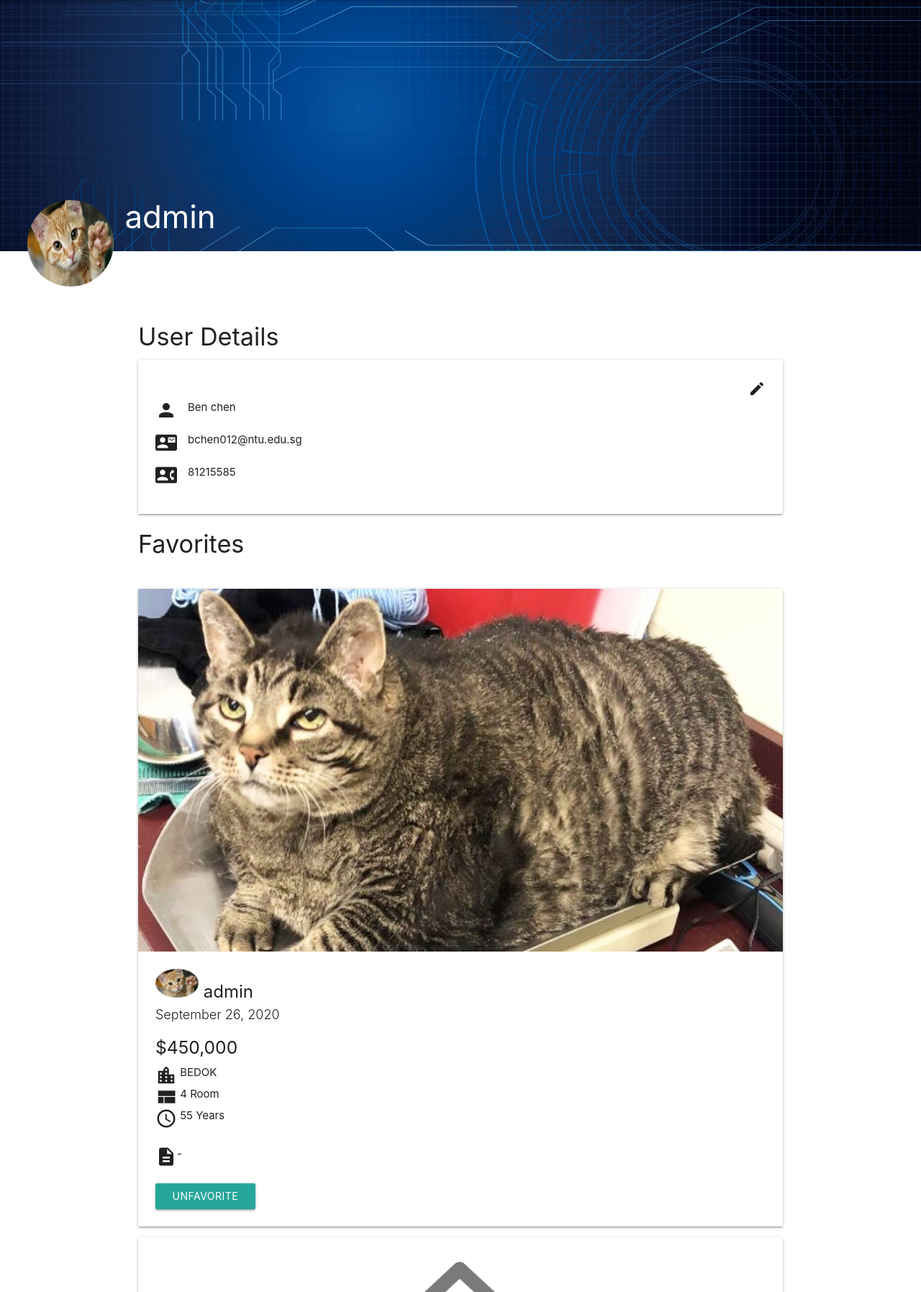
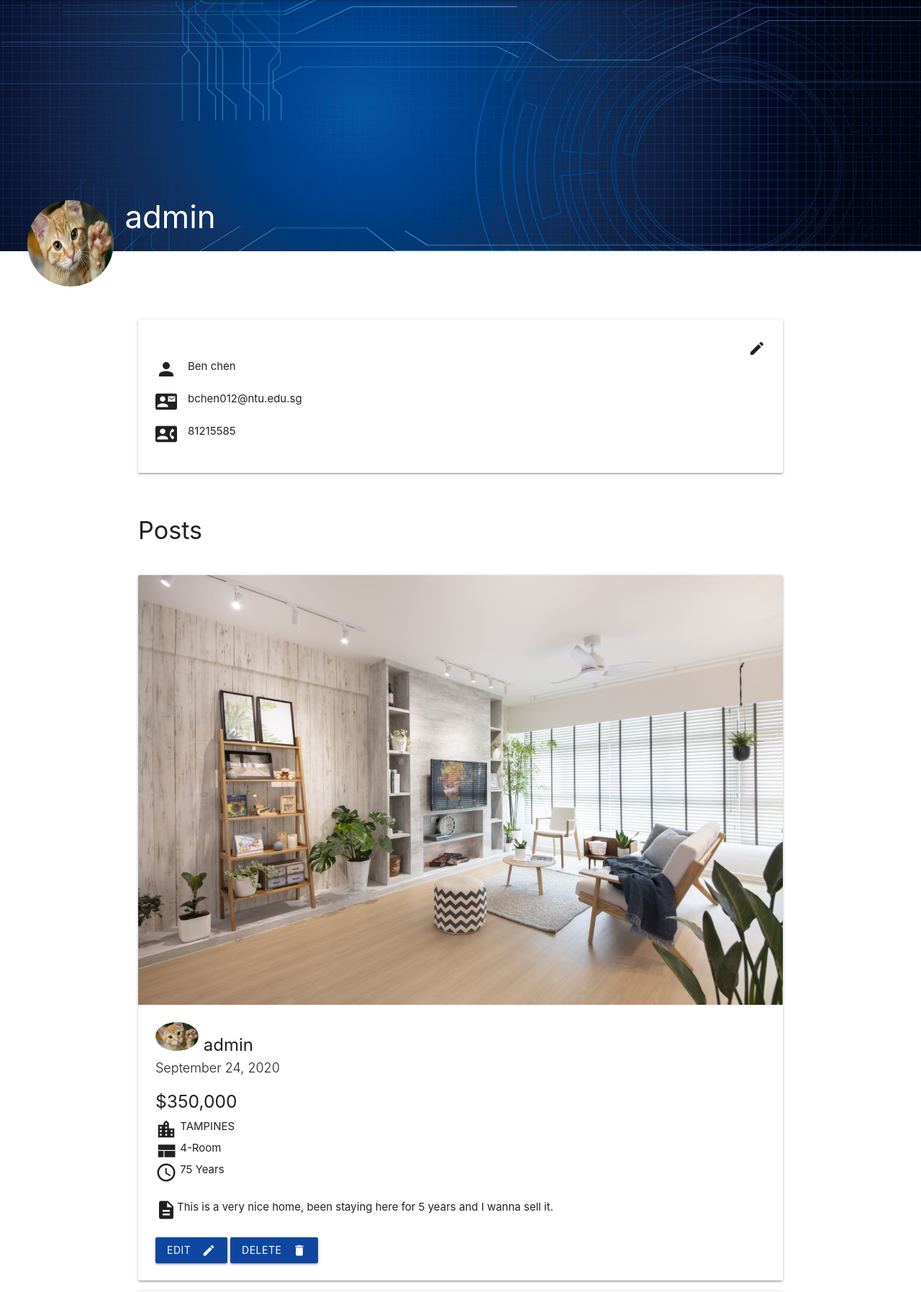
Before and after one commit to bchen012/SE_Project, a Django app: page /profile/ in a window 1280 px wide. Shown: the part 65-1860 px from the top of the page at 72% size. Run offline with Django 3.2, Linux system fonts and the light colour scheme; a user stored in the database is signed in; data comes from the database, SQL or seed files in the repository; both versions use the stored data as it was after the commit; some libraries are stand-ins or nearby versions.

Commit message:
added edit and delete post functions

```diff
--- a/Home/models.py
+++ b/Home/models.py
@@ -18,18 +18,18 @@ class Post(models.Model):
     town = models.CharField(max_length=25, choices=TOWN_CHOICES, default='ANG MO KIO')
     floor_number = models.IntegerField(default=0)
     postal_code = models.IntegerField(default=0)
-    address = models.TextField(null=True)
+    address = models.TextField(blank=True, default=' ')
     flat_type = models.CharField(max_length=20, choices=FLAT_CHOICES, default='2-Room Flat')
     floor_area = models.IntegerField(default=0)
     remaining_lease = models.IntegerField(default=0)
     price = models.IntegerField(default=0)
     recommended_price = models.IntegerField(default=0)
-    description = models.TextField()
+    description = models.TextField(blank=True)
     display_image = models.ImageField(upload_to='home_images', default='default_home.png')
-    gallery_image_0 = models.ImageField(null=True, upload_to='home_images', default='default_home.png')
-    gallery_image_1 = models.ImageField(null=True, upload_to='home_images', default='default_home.png')
-    gallery_image_2 = models.ImageField(null=True, upload_to='home_images', default='default_home.png')
-    gallery_image_3 = models.ImageField(null=True, upload_to='home_images', default='default_home.png')
+    gallery_image_0 = models.ImageField(blank=True, upload_to='home_images', default='default_home.png')
+    gallery_image_1 = models.ImageField(blank=True, upload_to='home_images', default='default_home.png')
+    gallery_image_2 = models.ImageField(blank=True, upload_to='home_images', default='default_home.png')
+    gallery_image_3 = models.ImageField(blank=True, upload_to='home_images', default='default_home.png')
 
     def __str__(self):
         return str(self.id)
--- a/django_project/urls.py
+++ b/django_project/urls.py
@@ -34,6 +34,8 @@ urlpatterns = [
     path('favorite/<int:id>', home_views.favoritePost, name='favorite'),
     path('unfavorite/<int:id>', user_views.unfavorite, name='unfavorite'),
     path('updateStats/', home_views.updateData, name='updateData'),
+    path('post/<int:id>/update', home_views.updatePost, name='post-update'),
+    path('post/<int:pk>/delete', home_views.PostDeleteView.as_view(), name='post-delete'),
 ]
 
 urlpatterns += static(settings.MEDIA_URL, document_root=settings.MEDIA_ROOT)
--- a/templates/Home/main.html
+++ b/templates/Home/main.html
@@ -27,8 +27,9 @@
     <div class="main">
     <div class="container">
     <br>
+    <i class="material-icons medium">search</i>
+    <br>
     <div class="content-section">
-
     <br>
     {% for post in page_obj %}
                 <div class="row">
@@ -72,7 +73,7 @@
 
           {% for num in page_obj.paginator.page_range %}
             {% if page_obj.number == num %}
-                <li class="active teal lighten-2"><a href="?page={{ num }}">{{ num }}</a></li>
+                <li class="active blue darken-4"><a href="?page={{ num }}">{{ num }}</a></li>
             {% elif num > page_obj.number|add:'-3' and num < page_obj.number|add:'3' %}
                 <li class = "waves-effect"><a  href="?page={{ num }}">{{ num }}</a></li>
             {% endif %}
--- a/templates/Home/post_info.html
+++ b/templates/Home/post_info.html
@@ -1,5 +1,6 @@
 {% extends "base2.html"%}
 {% load humanize %}
+{% load static %}
 {%block content%}
 <head>
   <style>
@@ -60,6 +61,7 @@
             <span><i class="material-icons small">view_compact</i> {{ post.flat_type }} </span> <br>
             <span><i class="material-icons small">straighten</i> {{ post.floor_area }} Square Meters </span> <br>
             <span><i class="material-icons small">access_time</i> {{ post.remaining_lease }} Years </span> <br>
+            <span> <img src={% static 'media/calc.png' %} width = "30" class="material-icons small"> Recommended Price ${{ post.recommended_price|intcomma }} </span> <br>
 
             <br>
             {% if post.description %}
@@ -69,7 +71,7 @@
         <br>
         <br>
 
-        <a class="waves-effect waves-light btn" href={% url 'favorite' post.id %}><i class="material-icons right">
+        <a class="waves-effect waves-light btn blue darken-4" href={% url 'favorite' post.id %}><i class="material-icons right">
             {% if favorited %}
                 favorite
             {% else %}
--- a/templates/base2.html
+++ b/templates/base2.html
@@ -79,3 +79,31 @@
 {% block content %}
 
 {% endblock content%}
+<br>
+<br>
+
+        <footer class="page-footer blue darken-4">
+          <div class="container">
+            <div class="row">
+              <div class="col l6 s12">
+                <h5 class="white-text">HOMEBASE</h5>
+                <p class="grey-text text-lighten-4">Find your dream home now</p>
+              </div>
+              <div class="col l4 offset-l2 s12">
+{#                <h5 class="white-text">Links</h5>#}
+                <ul>
+                  <li><a class="grey-text text-lighten-3" href="#!">About Homebase</a></li>
+                  <li><a class="grey-text text-lighten-3" href="#!">Terms of Service</a></li>
+                  <li><a class="grey-text text-lighten-3" href="#!">Get Support</a></li>
+{#                  <li><a class="grey-text text-lighten-3" href="#!">Link 4</a></li>#}
+                </ul>
+              </div>
+            </div>
+          </div>
+          <div class="footer-copyright">
+            <div class="container">
+            <i class="material-icons">copyright</i> Homebase 2020. All rights reserved.
+            <a class="grey-text text-lighten-4 right" href="#!"> <i class="material-icons">help</i></a>
+            </div>
+          </div>
+        </footer>
--- a/templates/users/users_profile.html
+++ b/templates/users/users_profile.html
@@ -46,7 +46,10 @@
         </div>
     <div class="container">
 
-    <h4>User Details</h4>
+{#    <h4>User Details</h4>#}
+
+
+
           <div class="card">
             <div class="card-content">
                 <span class="card-title activator"><i class="material-icons right">edit</i></span>
@@ -71,6 +74,42 @@
             </form>
             </div>
           </div>
+
+        <br>
+        {% if posts %}
+        <h4>Posts</h4>
+        <br>
+        {% for post in posts %}
+            <div class="card">
+                <div class="card-image waves-effect waves-block waves-light">
+                    {% if post.display_image.url %}
+                  <a href={% url 'view_post'  post.id %}><img src="{{ post.display_image.url }}" ></a>
+                    {% endif %}
+                </div>
+                <div class="card-content">
+                    <span class="card-title activator grey-text text-darken-4">
+                        <img class="responsive-img circle" src="{{ post.user.profile.image.url }}" width="60" height="60">
+                    <b>{{ post.user }}</b>
+                    <br>
+                        <small class="text-muted">{{ post.date_posted|date:"F d, Y" }}</small>
+                    </span>
+                    <h5>${{ post.price|intcomma }}</h5>
+                    <span><i class="material-icons small">location_city</i> {{ post.town }} </span><br>
+                    <span><i class="material-icons small">view_compact</i> {{ post.flat_type }} </span> <br>
+                    <span><i class="material-icons small">access_time</i> {{ post.remaining_lease }} Years </span> <br>
+
+                    <br>
+                    {% if post.description %}
+                    <span><i class="material-icons small">description</i>{{ post.description }}</span>
+                    {% endif %}
+                    <br>
+                    <br>
+                    <a class="waves-effect waves-light btn blue darken-4" href={% url 'post-update' post.id %}><i class="material-icons right">edit</i>edit</a>
+                    <a class="waves-effect waves-light btn blue darken-4"  href={% url 'post-delete' post.id %} ><i class="material-icons right">delete</i>delete</a>
+                </div>
+              </div>
+        {% endfor %}
+    {% endif %}
 
         <h4>Favorites</h4>
         <br>
@@ -99,7 +138,7 @@
                     {% endif %}
                     <br>
                     <br>
-                    <a class="waves-effect waves-light btn" href={% url 'unfavorite' post.id %}><i class="material-icons right"></i>unfavorite</a>
+                    <a class="waves-effect waves-light btn blue darken-4" href={% url 'unfavorite' post.id %}><i class="material-icons right"></i>unfavorite</a>
                 </div>
               </div>
         {% endfor %}
--- a/users/views.py
+++ b/users/views.py
@@ -29,8 +29,10 @@ def register(request):
 def users_profile(request, username):
     user = User.objects.get(username=username)
     profile = Profile.objects.get(username=username)
+    posts = Post.objects.filter(user=request.user)
     context = {'profile': profile,
                'user': user,
+               'posts': posts,
                }
     return render(request, 'users/users_profile.html', context)
 
@@ -39,7 +41,7 @@ def users_profile(request, username):
 def profile(request):
     user = request.user
     profile = Profile.objects.get(user=user)
-
+    posts = Post.objects.filter(user=request.user)
     if request.method == 'POST':
         u_form = UserUpdateForm(request.POST, instance=request.user)
         p_form = ProfileUpdateForm(request.POST,
@@ -60,6 +62,7 @@ def profile(request):
         'profile': profile,
         'u_form': u_form,
         'p_form': p_form,
+        'posts': posts,
     }
 
     return render(request, 'users/users_profile.html', context)
```
Also changed, not shown: Home/views.py (+39 -2 lines), templates/Home/post_confirm_delete.html (added, +17 -0 lines), templates/Home/post_form.html (+8 -4 lines), Home/migrations/0018_auto_20201005_1420.py (added), db.sqlite3, static/media/calc.png (added), static/media/home_images/5f236bc3bec1c44481bc661684bec650_FOW1Pew.png (added), static/media/home_images/5f236bc3bec1c44481bc661684bec650_WkNuEM6.png (added), templates/base.html (line endings or trailing spaces).
